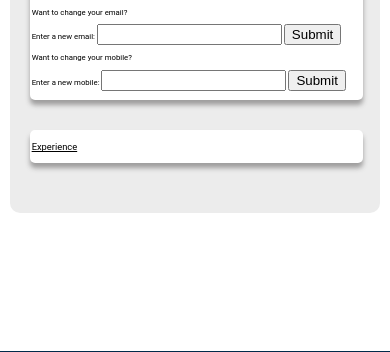
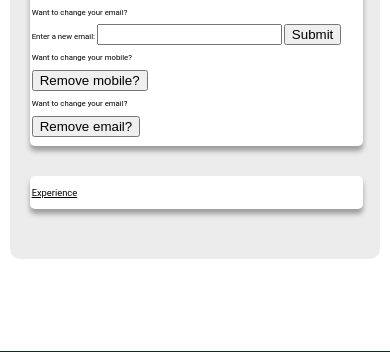
Before and after one commit to Michael-P-Drury/Volunteer-management-for-sports-clubs, a Flask app: page /profile in a window 390 px wide. Shown: the part 378-730 px from the top of the page. Run offline with Flask 3, Linux system fonts and the light colour scheme; some libraries are stand-ins or nearby versions.

Commit message:
working on remove mobile and email

```diff
--- a/website/forms.py
+++ b/website/forms.py
@@ -25,3 +25,9 @@ class emailChangeForm(FlaskForm):
 class mobileChangeForm(FlaskForm):
     new_mobile = StringField('Enter a new mobile:', validators=[Regexp(regex='^[+-]?[0-9]+$', message = 'only integers allowed'), input_required(), Length(11, 11)])
     submit2 = SubmitField('Submit')
+
+class removeEmail(FlaskForm):
+    submit3 = SubmitField('Remove email?')
+
+class removeMobile(FlaskForm):
+    submit4 = SubmitField('Remove mobile?')
--- a/website/routes.py
+++ b/website/routes.py
@@ -7,7 +7,10 @@ from .forms import SignupForm
 from .forms import LoginForm
 from . import db
 from .forms import emailChangeForm
-from.forms import mobileChangeForm
+from .forms import mobileChangeForm
+from .forms import removeMobile
+from .forms import removeEmail
+
 
 # from .forms import ... (if you want to import a form)
 # routing for the pages in the website
@@ -69,6 +72,9 @@ def profile():
     email_form = emailChangeForm()
     mobile_form = mobileChangeForm()
 
+    remove_email = removeEmail()
+    remove_mobile = removeMobile()
+
     if mobile_form.validate_on_submit() and mobile_form.validate():
         new_mobile = mobile_form.new_mobile.data
         for user in db.session.query(User).filter_by(user_id=current_user.get_id()):
@@ -83,7 +89,17 @@ def profile():
         db.session.commit()
         return redirect(url_for('profile'))
 
-    return render_template('profile.html', email_form = email_form, mobile_form = mobile_form)
+    if email_form.validate_on_submit() and email_form.validate():
+        for user in db.session.query(User).filter_by(user_id=current_user.get_id()):
+            user.email = None
+        db.session.commit()
+
+    if email_form.validate_on_submit() and email_form.validate():
+        for user in db.session.query(User).filter_by(user_id=current_user.get_id()):
+            user.mobile = None
+        db.session.commit()
+
+    return render_template('profile.html', email_form = email_form, mobile_form = mobile_form, remove_mobile = remove_mobile, remove_email = remove_email)
 
 # routing for the privacy page which takes you to the home page and the URL of the base URL/privacy
 @app.route('/privacy')
--- a/website/templates/profile.html
+++ b/website/templates/profile.html
@@ -25,7 +25,7 @@
                         Want to change your email?
                     </p>
                     <p class = "profile-box-text">
-                        {{ email_form.new_email.label }} {{ email_form.new_email(class = "input_field") }} {{ email_form.submit1(class = "add_to_button") }}
+                        {{ email_form.new_email.label }} {{ email_form.new_email() }} {{ email_form.submit1() }}
                     </p>
                 </div>
             </form>
@@ -39,8 +39,22 @@
                         Want to change your mobile?
                     </p>
                     <p class = "profile-box-text">
-                        {{ mobile_form.new_mobile.label }} {{ mobile_form.new_mobile(class = "input_field") }} {{ mobile_form.submit2(class = "add_to_button") }}
+                        {{ remove_mobile.submit4() }}
+                    </p>
+                </div>
+            </form>
+        </div>
 
+
+        <div>
+            <form action="" method="POST">
+                <div>
+                    {{ remove_email.csrf_token }}
+                    <p class = "profile-box-text">
+                        Want to change your email?
+                    </p>
+                    <p class = "profile-box-text">
+                        {{ remove_email.submit3() }}
                     </p>
                 </div>
             </form>
```
